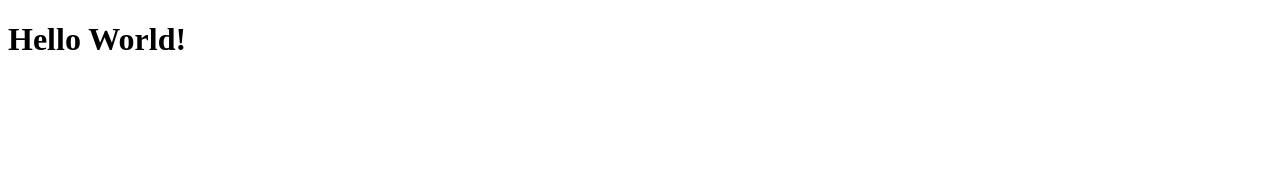
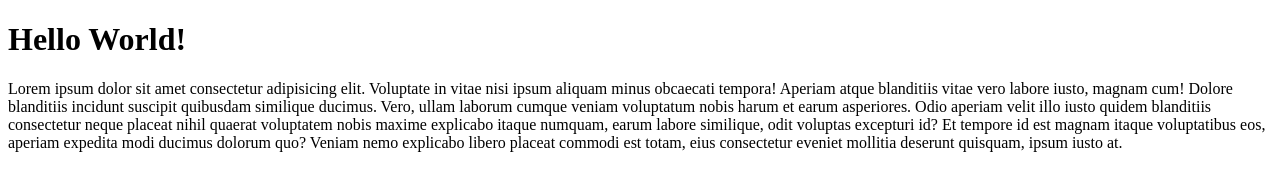
Before and after one commit to Tiiilod/Git-Merge-Turky, a plain HTML site: page index.html in a window 1280 px wide. Drawn offline with Linux system fonts and the light colour scheme.

Commit message:
add test

```diff
--- a/index.html
+++ b/index.html
@@ -7,5 +7,7 @@
 </head>
 <body>
     <h1>Hello World!</h1>
+
+    Lorem ipsum dolor sit amet consectetur adipisicing elit. Voluptate in vitae nisi ipsum aliquam minus obcaecati tempora! Aperiam atque blanditiis vitae vero labore iusto, magnam cum! Dolore blanditiis incidunt suscipit quibusdam similique ducimus. Vero, ullam laborum cumque veniam voluptatum nobis harum et earum asperiores. Odio aperiam velit illo iusto quidem blanditiis consectetur neque placeat nihil quaerat voluptatem nobis maxime explicabo itaque numquam, earum labore similique, odit voluptas excepturi id? Et tempore id est magnam itaque voluptatibus eos, aperiam expedita modi ducimus dolorum quo? Veniam nemo explicabo libero placeat commodi est totam, eius consectetur eveniet mollitia deserunt quisquam, ipsum iusto at.
 </body>
 </html>
```
Also changed, not shown: test.txt (added).
